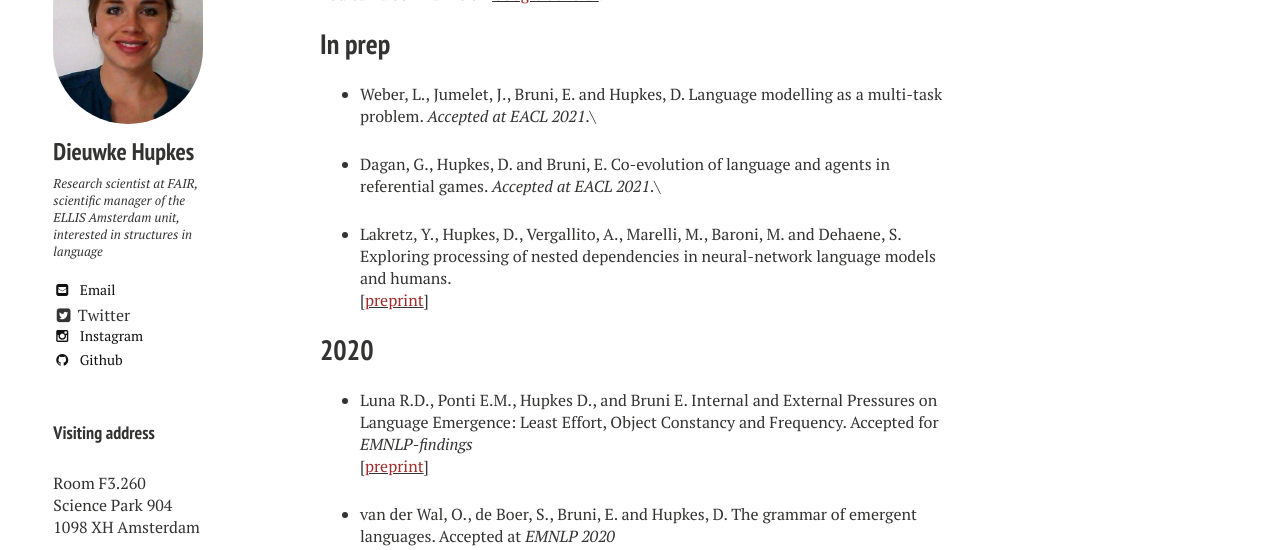
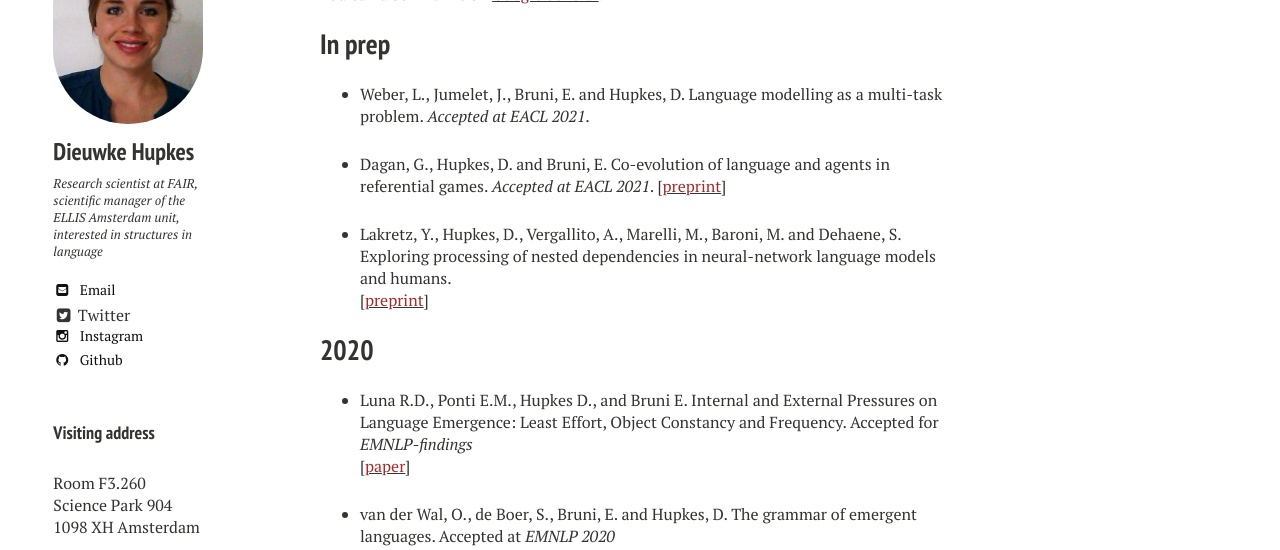
Before and after one commit to dieuwkehupkes/dieuwkehupkes.github.io, a Jekyll site: the page built from publications.md, in a window 1280 px wide and 900 px high, scrolled down 995 px. Shown: the part 155-705 px from the top of the window. Built offline with Jekyll 4.4.1, drawn with Linux system fonts in a browser that asks for light colours; nearby versions of some CDN libraries; part of the change alters nothing that is shown.

Commit message:
Add ACL link of Diana paper

```diff
--- a/publications.md
+++ b/publications.md
@@ -14,9 +14,10 @@ You can also find me on <a href="https://scholar.google.com/citations?user=tAtSM
 
 ## In prep
 
-* Weber, L., Jumelet, J., Bruni, E. and Hupkes, D. Language modelling as a multi-task problem. *Accepted at EACL 2021*.\\
+* Weber, L., Jumelet, J., Bruni, E. and Hupkes, D. Language modelling as a multi-task problem. *Accepted at EACL 2021*.
 
-* Dagan, G., Hupkes, D. and Bruni, E. Co-evolution of language and agents in referential games. *Accepted at EACL 2021*.\\
+* Dagan, G., Hupkes, D. and Bruni, E. Co-evolution of language and agents in referential games. *Accepted at EACL 2021*.
+\[[<font color="brown">preprint</font>](https://arxiv.org/pdf/2001.03361.pdf){:target="blank"}\]
 
 * Lakretz, Y., Hupkes, D., Vergallito, A., Marelli, M., Baroni, M. and Dehaene, S. Exploring processing of nested dependencies in neural-network language models and humans.\\
 \[[<font color="brown">preprint</font>](https://arxiv.org/pdf/2006.11098.pdf){:target="blank"}\]
@@ -24,7 +25,7 @@ You can also find me on <a href="https://scholar.google.com/citations?user=tAtSM
 ## 2020
 * Luna R.D., Ponti E.M., Hupkes D., and Bruni E.
 Internal and External Pressures on Language Emergence: Least Effort, Object Constancy and Frequency. Accepted for *EMNLP-findings* \\
-\[[<font color="brown">preprint</font>](https://arxiv.org/pdf/2004.03868.pdf){:target="blank"}\]
+\[[<font color="brown">paper</font>](https://www.aclweb.org/anthology/2020.findings-emnlp.397.pdf){:target="blank"}\]
 
 * van der Wal, O., de Boer, S., Bruni, E. and Hupkes, D.
 The grammar of emergent languages. Accepted at *EMNLP 2020*\\
```
